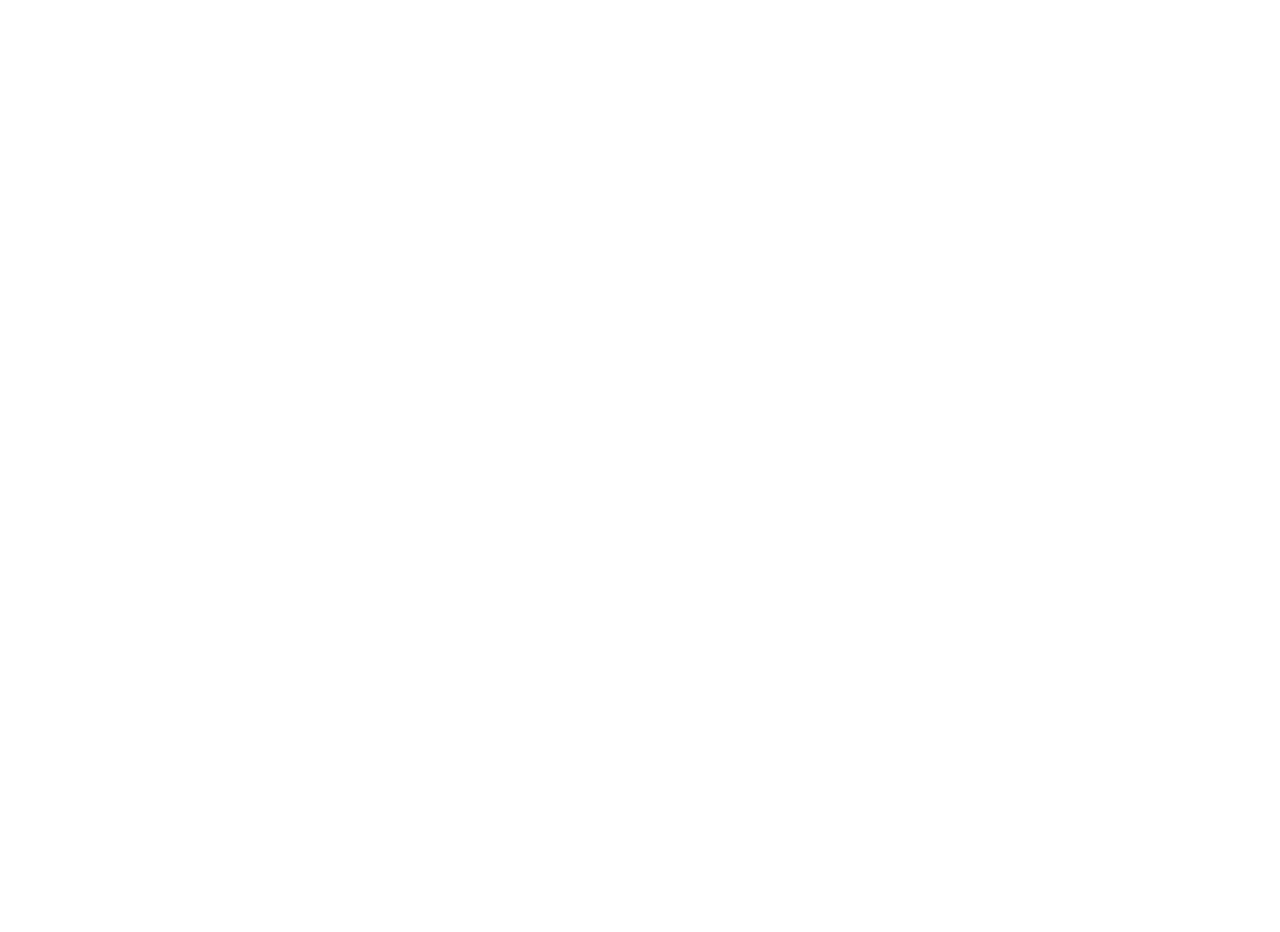
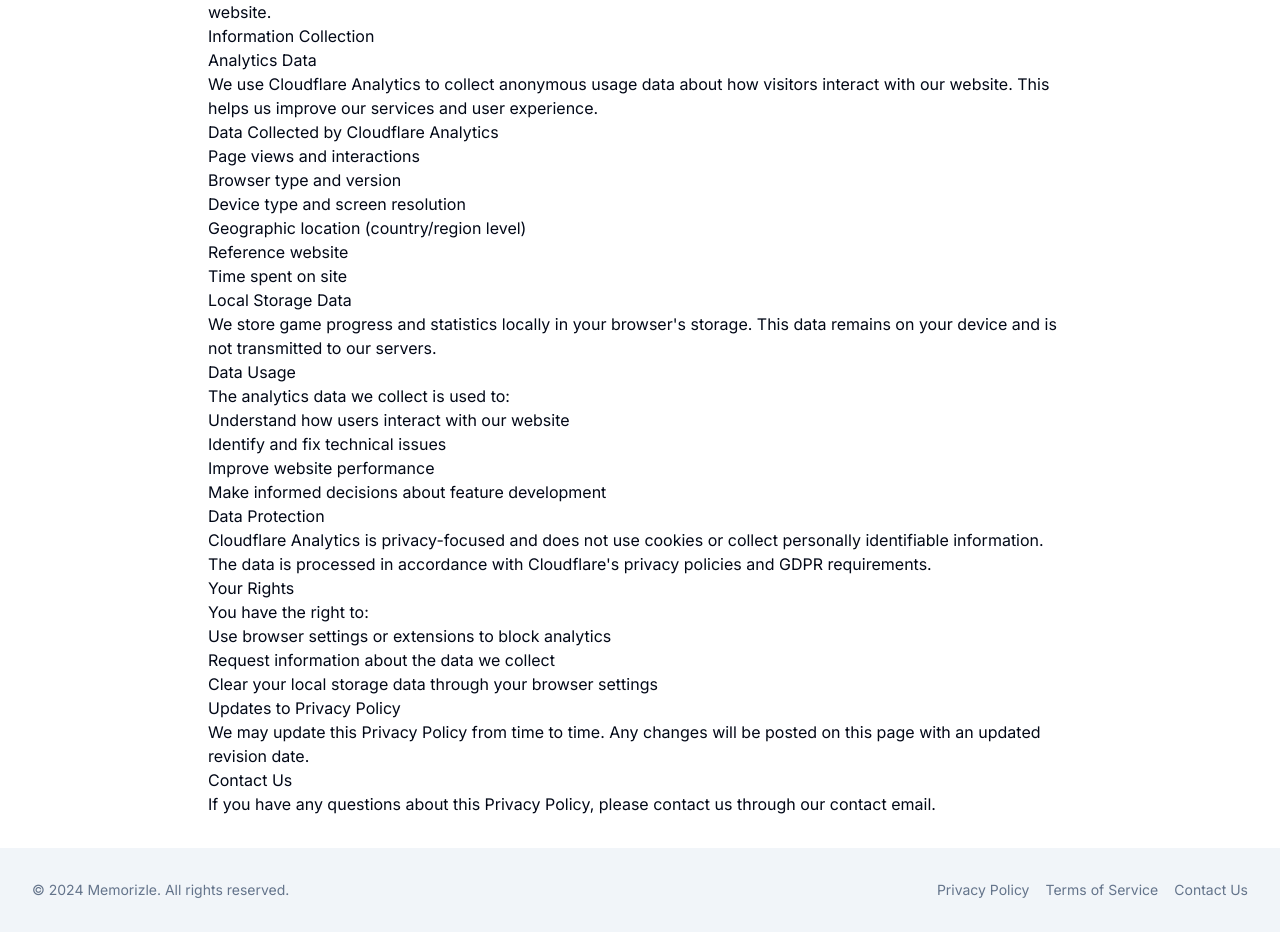
Before and after one commit to Brunight/memorizle, a Next.js app: page /privacy in a window 1280 px wide. Before the commit this address had no page. Shown: the part 209-1141 px from the top of the page. Before the commit the page ends 800 px from the top, so only its background shows below. Built offline with nearby package versions, Linux system fonts and the light colour scheme.

Commit message:
add cf analytics

```diff
--- a/src/app/layout.tsx
+++ b/src/app/layout.tsx
@@ -1,32 +1,38 @@
-import { Inter } from 'next/font/google'
-import { ThemeProvider } from '@/components/theme-provider'
-import {Header} from '@/components/header'
-import {Footer} from '@/components/footer'
-import "./globals.css"
+import { Inter } from "next/font/google";
+import { ThemeProvider } from "@/components/theme-provider";
+import { Header } from "@/components/header";
+import { Footer } from "@/components/footer";
+import "./globals.css";
+import Script from "next/script";
 
-const inter = Inter({ subsets: ['latin'] })
+const inter = Inter({ subsets: ["latin"] });
 
 export const metadata = {
-  title: 'Memorizle - Fun Memory Games',
-  description: 'Boost your memory skills with engaging image-based games.',
-}
+  title: "Memorizle - Fun Memory Games",
+  description: "Boost your memory skills with engaging image-based games.",
+};
 
 export default function RootLayout({
   children,
 }: {
-  children: React.ReactNode
+  children: React.ReactNode;
 }) {
   return (
     <html lang="en" suppressHydrationWarning>
+      <head>
+        <Script
+          defer
+          src="https://static.cloudflareinsights.com/beacon.min.js"
+          data-cf-beacon='{"token": "3a4ea0eb7e824ce8bbc24cdcd044985d"}'
+        />
+      </head>
       <body className={`${inter.className} flex flex-col min-h-screen`}>
         <ThemeProvider attribute="class" defaultTheme="system" enableSystem>
           <Header />
-          <main className="flex-grow">
-            {children}
-          </main>
+          <main className="flex-grow">{children}</main>
           <Footer />
         </ThemeProvider>
       </body>
     </html>
-  )
+  );
 }
--- /dev/null
+++ b/src/app/privacy/page.tsx
@@ -0,0 +1,77 @@
+export default function PrivacyPolicy() {
+  return (
+    <div className="container mx-auto py-8 px-4 max-w-4xl">
+      <h1 className="text-4xl font-bold mb-8">Privacy Policy</h1>
+
+      <section className="prose dark:prose-invert max-w-none">
+        <h2>Introduction</h2>
+        <p>
+          This Privacy Policy explains how Memorizle collects, uses, and
+          protects your information when you use our website.
+        </p>
+
+        <h2>Information Collection</h2>
+        <h3>Analytics Data</h3>
+        <p>
+          We use Cloudflare Analytics to collect anonymous usage data about how
+          visitors interact with our website. This helps us improve our services
+          and user experience.
+        </p>
+
+        <h3>Data Collected by Cloudflare Analytics</h3>
+        <ul>
+          <li>Page views and interactions</li>
+          <li>Browser type and version</li>
+          <li>Device type and screen resolution</li>
+          <li>Geographic location (country/region level)</li>
+          <li>Reference website</li>
+          <li>Time spent on site</li>
+        </ul>
+
+        <h3>Local Storage Data</h3>
+        <p>
+          We store game progress and statistics locally in your browser&apos;s
+          storage. This data remains on your device and is not transmitted to
+          our servers.
+        </p>
+
+        <h2>Data Usage</h2>
+        <p>The analytics data we collect is used to:</p>
+        <ul>
+          <li>Understand how users interact with our website</li>
+          <li>Identify and fix technical issues</li>
+          <li>Improve website performance</li>
+          <li>Make informed decisions about feature development</li>
+        </ul>
+
+        <h2>Data Protection</h2>
+        <p>
+          Cloudflare Analytics is privacy-focused and does not use cookies or
+          collect personally identifiable information. The data is processed in
+          accordance with Cloudflare&apos;s privacy policies and GDPR
+          requirements.
+        </p>
+
+        <h2>Your Rights</h2>
+        <p>You have the right to:</p>
+        <ul>
+          <li>Use browser settings or extensions to block analytics</li>
+          <li>Request information about the data we collect</li>
+          <li>Clear your local storage data through your browser settings</li>
+        </ul>
+
+        <h2>Updates to Privacy Policy</h2>
+        <p>
+          We may update this Privacy Policy from time to time. Any changes will
+          be posted on this page with an updated revision date.
+        </p>
+
+        <h2>Contact Us</h2>
+        <p>
+          If you have any questions about this Privacy Policy, please contact us
+          through our <a href="mailto:contact@memorizle.com">contact email</a>.
+        </p>
+      </section>
+    </div>
+  );
+}
--- a/src/components/footer.tsx
+++ b/src/components/footer.tsx
@@ -1,4 +1,4 @@
-import Link from 'next/link'
+import Link from "next/link";
 
 export function Footer() {
   return (
@@ -10,17 +10,26 @@ export function Footer() {
           </p>
         </div>
         <nav className="flex space-x-4">
-          <Link href="/privacy" className="text-sm text-muted-foreground hover:text-primary">
+          <Link
+            href="/privacy"
+            className="text-sm text-muted-foreground hover:text-primary"
+          >
             Privacy Policy
           </Link>
-          <Link href="/terms" className="text-sm text-muted-foreground hover:text-primary">
+          <Link
+            href="/terms"
+            className="text-sm text-muted-foreground hover:text-primary"
+          >
             Terms of Service
           </Link>
-          <Link href="/contact" className="text-sm text-muted-foreground hover:text-primary">
+          <a
+            href="mailto:contact@memorizle.com"
+            className="text-sm text-muted-foreground hover:text-primary"
+          >
             Contact Us
-          </Link>
+          </a>
         </nav>
       </div>
     </footer>
-  )
+  );
 }
```
